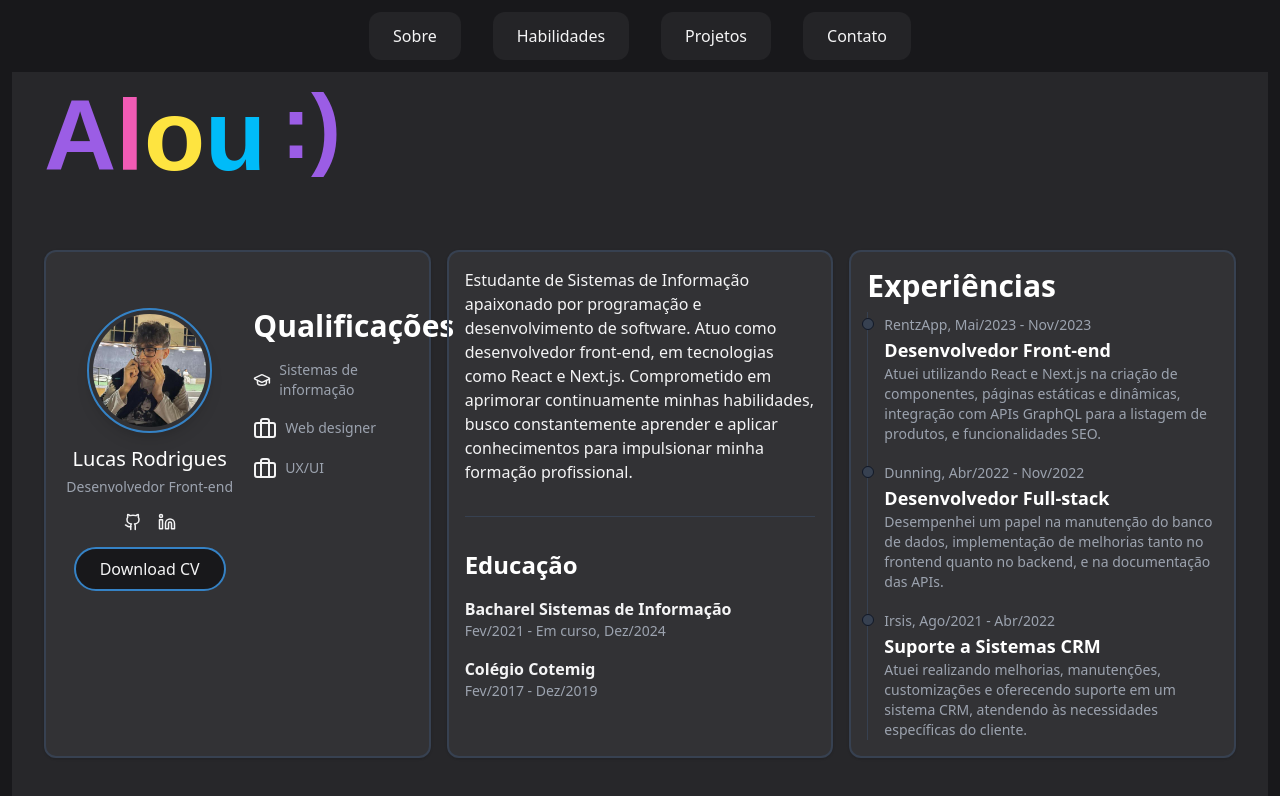
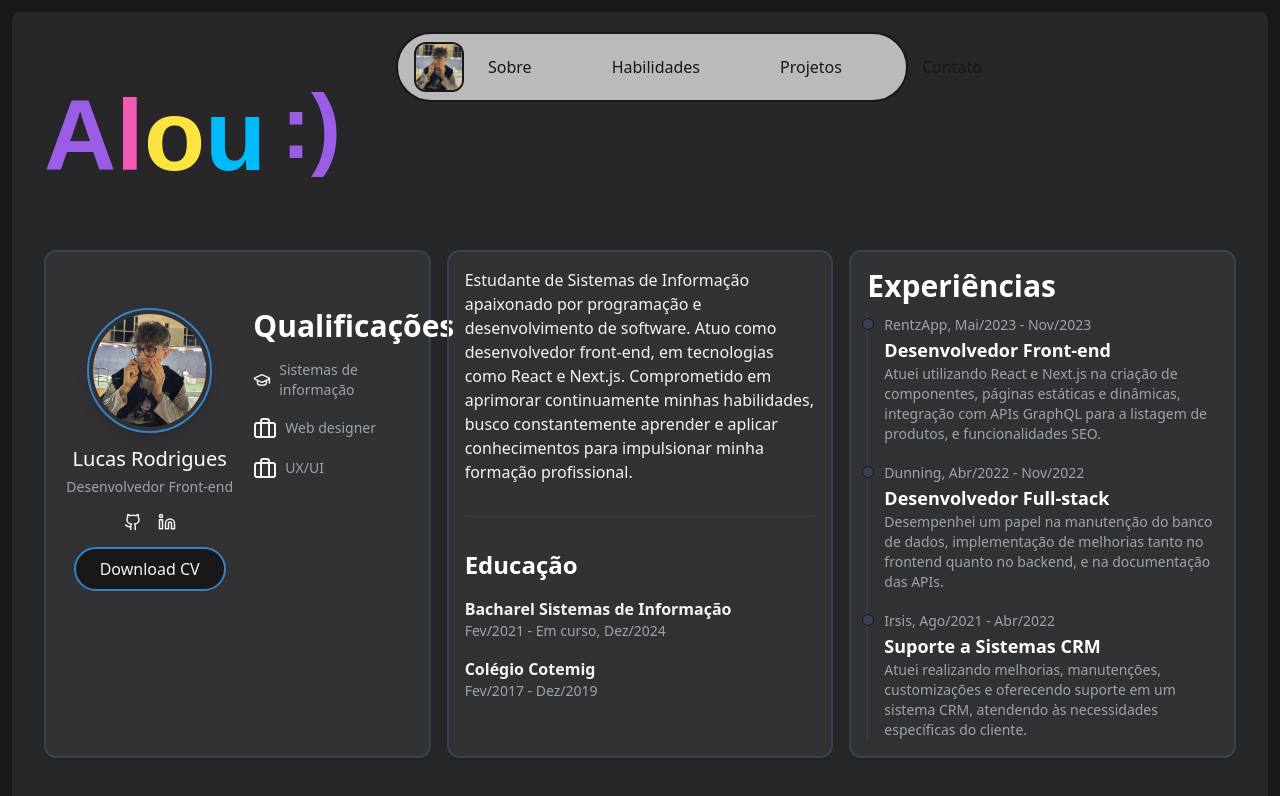
Before and after one commit to rodrigueslucas062/portfolio, a Next.js app: page / in a window 1280 px wide. Shown: the top 796 px of the page. Built offline with nearby package versions, Linux system fonts and the light colour scheme.

Commit message:
💄♻️ Navbar redesign

```diff
--- a/src/components/navbar/Navbar.jsx
+++ b/src/components/navbar/Navbar.jsx
@@ -1,45 +1,50 @@
-import { useEffect, useState } from 'react';
+import { useRouter } from 'next/router';
+import * as Dialog from "@radix-ui/react-dialog";
+import Image from "next/image"
+import Perfil from '../../../public/images/perfil.jpeg'
+import { FlaskConical, MoreHorizontal, X } from "lucide-react"
 
-export const Navbar = () => {
-    const [isMenuOpen, setIsMenuOpen] = useState(false)
-    const [isMenuVisible, setIsMenuVisible] = useState(true)
+const Navbar = () => {
+    const router = useRouter();
 
-    const toggleMenu = () => {
-        setIsMenuOpen(!isMenuOpen)
-    }
-
-    useEffect(() => {
-        const handleScroll = () => {
-            if (window.scrollY < 200) {
-                setIsMenuVisible(true)
-            } else {
-                setIsMenuVisible(false)
-            }
-        }
-
-        window.addEventListener("scroll", handleScroll)
-
-        return () => {
-            window.removeEventListener("scroll", handleScroll)
-        }
-    }, [])
+    const isNotePadRoute = router.pathname === '/notepad';
+    const notebookText = isNotePadRoute ? 'Anotações' : 'Tarefas Gerais';
 
     return (
-        <nav className="bg-zinc-900 fixed w-full z-20 top-0 start-0">
-            <div className="flex justify-end md:order-2 space-x-3 md:space-x-0 rtl:space-x-reverse">
-                <button className="inline-flex items-center p-2 w-10 h-10 mt-4 mr-4 justify-center text-sm text-gray-400 rounded-lg md:hidden bg-zinc-100"
-                    aria-controls="navbar-sticky"
-                    aria-expanded="false"
-                    data-collapse-toggle="navbar-sticky"
-                    type="button"
-                    onClick={toggleMenu}>
-                    <svg className="w-5 h-5" aria-hidden="true" xmlns="http://www.w3.org/2000/svg" fill="none" viewBox="0 0 17 14">
-                        <path stroke="currentColor" strokeLinecap="round" strokeLinejoin="round" strokeWidth="2" d="M1 1h15M1 7h15M1 13h15" />
-                    </svg>
-                </button>
+        <nav className="fixed flex top-8 w-full justify-center z-10">
+            <div className="flex w-full lg:w-2/5 border-2 border-zinc-900 bg-gray-50/70 items-center justify-between px-4 py-2 rounded-full backdrop-blur-sm transition-visible duration-500 ease-in-out">
+                <Image className="rounded-xl border-2 border-zinc-900" src={Perfil} alt="Lucas Rodrigues" width={50} height={50} />
+                {/* <h5 className="mb-1 text-xl font-semibold text-zinc-800">{router.pathname === '/dailytasks' ? 'Tarefas Diárias' : notebookText}</h5> */}
+                <ul className="max-md:hidden flex flex-col p-4 md:p-0 font-medium max-md:space-y-2 rounded-lg md:space-x-8 rtl:space-x-reverse md:flex-row md:border-0">
+                    <li>
+                        <a href="#" className="bbg-zinc-200 hover:bg-zinc-400 text-zinc-900 hover:text-zinc-200 px-6 p-2 rounded-xl flex flex-col gap-2">Sobre</a>
+                    </li>
+                    <li>
+                        <a href="#" className="bbg-zinc-200 hover:bg-zinc-400 text-zinc-900 hover:text-zinc-200 px-6 p-2 rounded-xl flex flex-col gap-2">Habilidades</a>
+                    </li>
+                    <li>
+                        <a href="#" className="bbg-zinc-200 hover:bg-zinc-400 text-zinc-900 hover:text-zinc-200 px-6 p-2 rounded-xl flex flex-col gap-2">Projetos</a>
+                    </li>
+                    <li>
+                        <a href="#" className="bbg-zinc-200 hover:bg-zinc-400 text-zinc-900 hover:text-zinc-200 px-6 p-2 rounded-xl flex flex-col gap-2">Contato</a>
+                    </li>
+                </ul>
+                <Dialog.Root>
+                    <Dialog.Trigger className="lg:invisible bg-zinc-200 hover:bg-zinc-400 text-zinc-900 hover:text-zinc-200 p-2 rounded-full">
+                        <MoreHorizontal size={18} />
+                    </Dialog.Trigger>
+
+                    <Dialog.Portal>
+                        <Dialog.DialogOverlay className="inset-0 fixed bg-black/70">
+                            <Dialog.DialogContent className="fixed z-10 inset-0 md:inset-auto max-md:top-[45%] lg:top-1/2 md:left-1/2 md:-translate-x-1/2 md:-translate-y-1/2 md:max-w-[640px] w-full md:h-[65vh] bg-gray-200 max-md:rounded-t-3xl lg:rounded-3xl flex flex-col outline-none overflow-hidden">
+                                <Dialog.Close className="hover:bg-gray-300 p-2 rounded-full absolute top-2 right-2 text-zinc-800">
+                                    <X className="size-5" />
+                                </Dialog.Close>
+                                <div className="flex flex-col items-center justify-center gap-3 px-2 lg:px-4 pt-1.5">
+                                    <div className="rounded-lg mt-4 lg:mt-8 justify-center inline-block w-3/4 lg:w-3/5 relative text-zinc-900">
+                                        <div className='flex justify-center'>
+                                            <span className="font-semibold text-zinc-900 text-lg">{router.pathname === '/dailytasks' ? 'Tarefas Diárias' : notebookText}</span>
                                         </div>
-            <div className="max-w-screen-xl flex flex-wrap items-center justify-center mx-auto p-3">
-                <div className={`${isMenuOpen ? 'block' : 'hidden'} items-center justify-between w-full md:flex md:w-auto md:order-1`} id="navbar-sticky">
                                         <ul className="flex flex-col p-4 md:p-0 font-medium max-md:space-y-2 rounded-lg md:space-x-8 rtl:space-x-reverse md:flex-row md:border-0">
                                             <li>
                                                 <a href="#" className="bg-white/5 px-6 p-3 rounded-xl flex flex-col gap-2 hover:bg-white/10">Sobre</a>
@@ -56,6 +61,19 @@ export const Navbar = () => {
                                         </ul>
                                     </div>
                                 </div>
+                                <div className="flex text-zinc-800 font-semibold mt-auto pb-2 w-3/4 lg:w-3/5 mx-auto flex-col space-y-2 bottom-0">
+                                    <div className="flex justify-center">
+                                        <span className="text-sm">Made for </span>
+                                        <FlaskConical className="text-lime-500" />{" "}
+                                        <span className="text-sm">By Lucas</span>
+                                    </div>
+                                </div>
+                            </Dialog.DialogContent>
+                        </Dialog.DialogOverlay>
+                    </Dialog.Portal>
+
+                </Dialog.Root>
+            </div>
         </nav>
     );
 };
```
Lines whose indentation alone changed are shown as unchanged.
